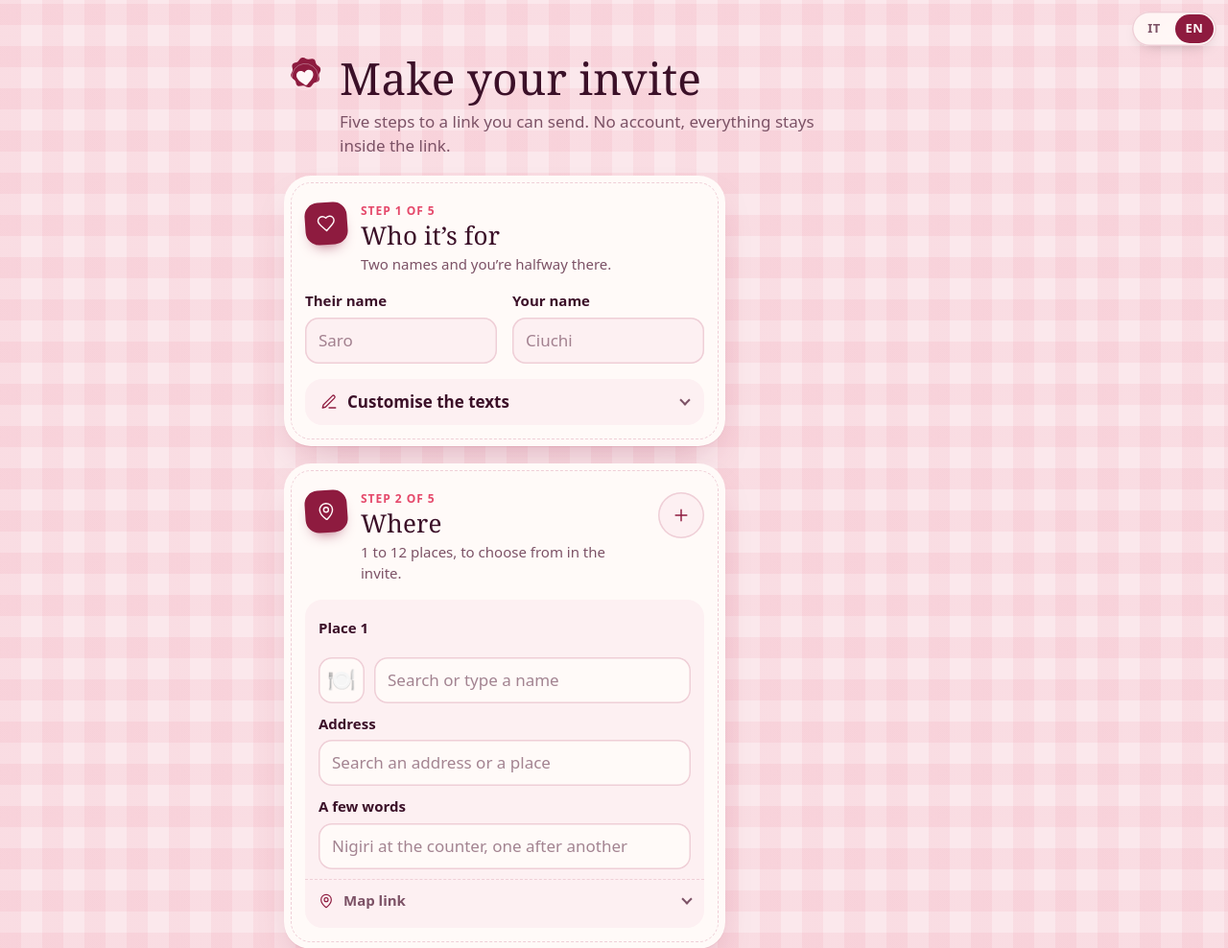
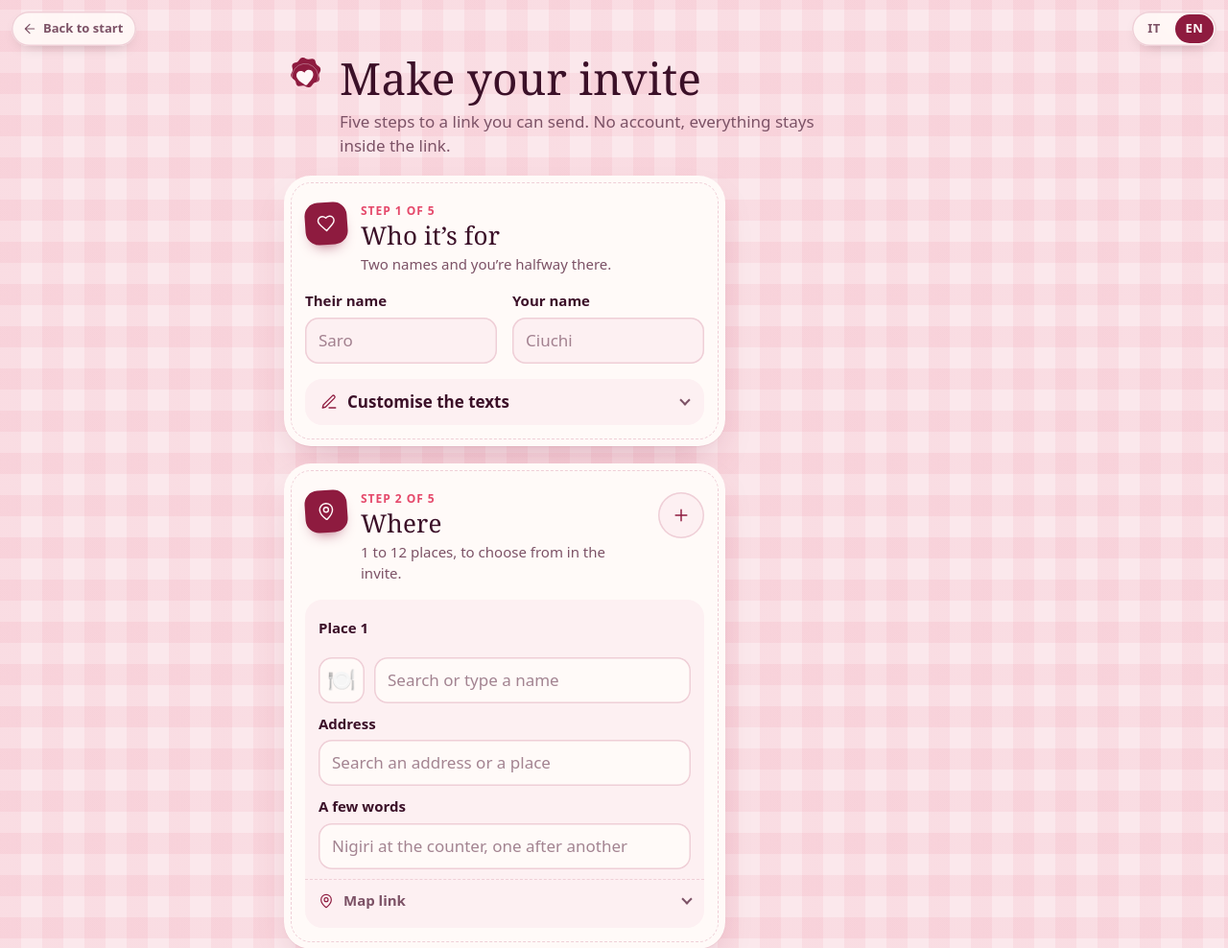
Before and after one commit to itsjustwhitee/vibedating, a website with bundled scripts: page create.html in a window 1280 px wide. Shown: the top 988 px of the page at 96% size. Built offline with nearby package versions, Linux system fonts and the light colour scheme; a web font is replaced by a local one.

Commit message:
✨ feat: back to start link, stacked footer, better no button line
Builder and demo get a back to start pill in the top bar; the footer puts the GitHub link on its own line; the 'Mi scappa' dodge becomes 'Piuttosto scappo'.

```diff
--- a/css/base.css
+++ b/css/base.css
@@ -223,7 +223,26 @@ a { color: var(--primary); }
 }
 
 /* language toggle */
-.topbar { position: absolute; top: 12px; right: 12px; z-index: 30; }
+.topbar { position: absolute; top: 12px; left: 12px; right: 12px; z-index: 30; display: flex; align-items: center; gap: 8px; pointer-events: none; }
+.topbar > * { pointer-events: auto; }
+.topbar .lang-toggle { margin-left: auto; }
+.home-link {
+  display: inline-flex;
+  align-items: center;
+  gap: 6px;
+  min-height: 36px;
+  padding: 0 14px 0 11px;
+  border-radius: var(--r-pill);
+  background: color-mix(in srgb, var(--paper) 88%, transparent);
+  box-shadow: inset 0 0 0 1.5px var(--line), 0 6px 16px -10px rgba(0, 0, 0, 0.35);
+  backdrop-filter: blur(6px);
+  color: var(--ink-soft);
+  font-size: 13px;
+  font-weight: 600;
+  text-decoration: none;
+  transition: color .15s, box-shadow .15s;
+}
+.home-link:hover, .home-link:focus-visible { color: var(--ink); box-shadow: inset 0 0 0 1.5px var(--rose), 0 6px 16px -10px rgba(0, 0, 0, 0.35); }
 .lang-toggle {
   display: inline-flex;
   padding: 3px;
@@ -400,7 +419,7 @@ input[type='date'].input::-webkit-calendar-picker-indicator { opacity: 0.85; cur
   *, *::before, *::after { transition-duration: 0.01s !important; }
 }
 
-.site-footer { position: relative; z-index: 0; display: flex; flex-wrap: wrap; justify-content: center; align-items: center; gap: 8px 10px; padding: 12px 16px 28px; font-size: 13px; color: var(--ink-soft); }
+.site-footer { position: relative; z-index: 0; display: flex; flex-direction: column; align-items: center; gap: 8px; padding: 12px 16px 28px; font-size: 13px; color: var(--ink-soft); }
 .site-footer-tag, .site-footer-link { display: inline-flex; align-items: center; gap: 6px; }
 .site-footer-tag svg { color: var(--rose); }
 .site-footer-link { padding: 5px 12px; border: 1px solid var(--line); border-radius: var(--r-pill); background: var(--paper); color: inherit; font-weight: 600; text-decoration: none; transition: background .15s, color .15s; }
--- a/js/create.js
+++ b/js/create.js
@@ -2,7 +2,7 @@ import { normalizeConfig, buildInviteUrl, ConfigError } from './config.js';
 import { postJson, createAttempt } from './api.js';
 import { isHttps, isEmail, isValidTime } from './validators.js';
 import { h, $, $$ } from './ui/dom.js';
-import { chip, iconButton, toast, copyText, fill, langToggle, siteFooter } from './ui/components.js';
+import { chip, iconButton, toast, copyText, fill, langToggle, siteFooter, homeLink } from './ui/components.js';
 import { icon } from './ui/icons.js';
 import { emojiPicker, suggestEmoji, DEFAULT_EMOJI } from './ui/emojiPicker.js';
 import { placeCombobox } from './ui/placeSearch.js';
@@ -38,6 +38,7 @@ let linkSeq = 0;
 let shownKey = '';
 let placeSeq = 0;
 let footer;
+let home;
 
 const DEFAULT = {
   to: '', from: '', q: '', done: '', lang: uiLang, duration: '120', days: '60', tz: 'Europe/Rome',
@@ -341,6 +342,7 @@ function applyLang(code) {
   document.title = `${S.title} 💌`;
   fill(document, S);
   footer?.setText(S.footer);
+  home?.setText(S.home);
   for (const el of $$('[data-step]')) el.textContent = t('stepOf', { n: el.dataset.step });
   if (places.length) renderPlaces(places);
   showErrors({ errs: {}, placeErrs: [] });
@@ -374,7 +376,8 @@ function init() {
   renderSlots();
   footer = siteFooter(S.footer);
   document.body.append(footer.el);
-  $('#topbar').append(langToggle(uiLang, (code) => { saveLang(code); applyLang(code); }, S.language));
+  home = homeLink(S.home);
+  $('#topbar').append(home.el, langToggle(uiLang, (code) => { saveLang(code); applyLang(code); }, S.language));
   $('#share').hidden = typeof navigator.share !== 'function';
 
   $('#add-place').addEventListener('click', () => {
--- a/js/ui/components.js
+++ b/js/ui/components.js
@@ -151,6 +151,12 @@ export async function copyText(text) {
   }
 }
 
+export function homeLink(text) {
+  const label = h('span', {}, text);
+  const el = h('a', { class: 'home-link', href: './' }, icon('arrow-left', { size: 16 }), label);
+  return { el, setText: (t) => { label.textContent = t; } };
+}
+
 export const REPO_URL = 'https://github.com/itsjustwhitee/vibedating';
 
 export function siteFooter(text) {
--- a/js/ui/strings.js
+++ b/js/ui/strings.js
@@ -26,7 +26,7 @@ const STRINGS = {
     fromLine: 'con affetto, {from}',
     yes: 'Sì',
     no: 'No',
-    dodges: ['Davvero?', 'Ripensaci 🥺', 'Eh no…', 'Mi scappa! 😜', 'Acchiappami', 'Quasi…', 'Ritenta', 'Niente da fare 🙈'],
+    dodges: ['Davvero?', 'Ripensaci 🥺', 'Eh no…', 'Piuttosto scappo 😜', 'Acchiappami', 'Quasi…', 'Ritenta', 'Niente da fare 🙈'],
     back: 'Indietro',
     next: 'Avanti',
     placesTitle: 'Dove andiamo?',
@@ -147,7 +147,7 @@ const STRINGS = {
 
 export const CREATE = {
   it: {
-    home: 'Torna all’invito',
+    home: 'Torna all’inizio',
     title: 'Prepara il tuo invito',
     footer: 'Open source su GitHub',
     lede: 'Cinque passi per un link da mandare. Nessun account, tutto resta dentro il link.',
@@ -243,7 +243,7 @@ export const CREATE = {
     },
   },
   en: {
-    home: 'Back to the invite',
+    home: 'Back to start',
     title: 'Make your invite',
     footer: 'Open source on GitHub',
     lede: 'Five steps to a link you can send. No account, everything stays inside the link.',
```
Also changed, not shown: js/invite.js (+6 -2 lines).
